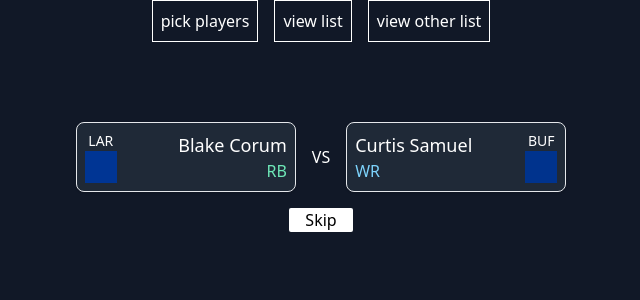
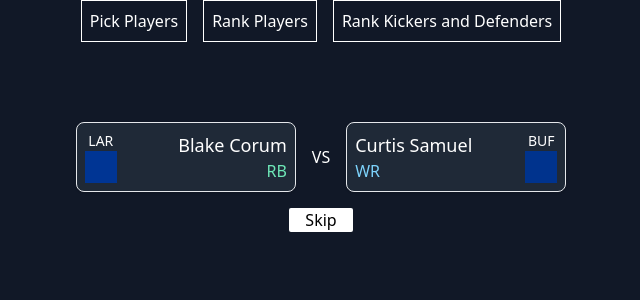
Before and after one commit to tastyDanish/fantasy-picker, a Next.js app: page / in a window 1280 px wide. Shown: the top 300 px of the page, without its empty margins (319-959 px from the left). Built offline with nearby package versions, Linux system fonts and the light colour scheme.

Commit message:
udpate: navigation links

```diff
--- a/src/components/navigation.tsx
+++ b/src/components/navigation.tsx
@@ -11,17 +11,19 @@
         <Link
           href="/"
           passHref>
-          <button className="border border-white p-2">pick players</button>
+          <button className="border border-white p-2">Pick Players</button>
         </Link>
         <Link
           href="/list"
           passHref>
-          <button className="border border-white p-2">view list</button>
+          <button className="border border-white p-2">Rank Players</button>
         </Link>
         <Link
           href="/other-lists"
           passHref>
-          <button className="border border-white p-2">view other list</button>
+          <button className="border border-white p-2">
+            Rank Kickers and Defenders
+          </button>
         </Link>
       </div>
       <div>{children}</div>
```
